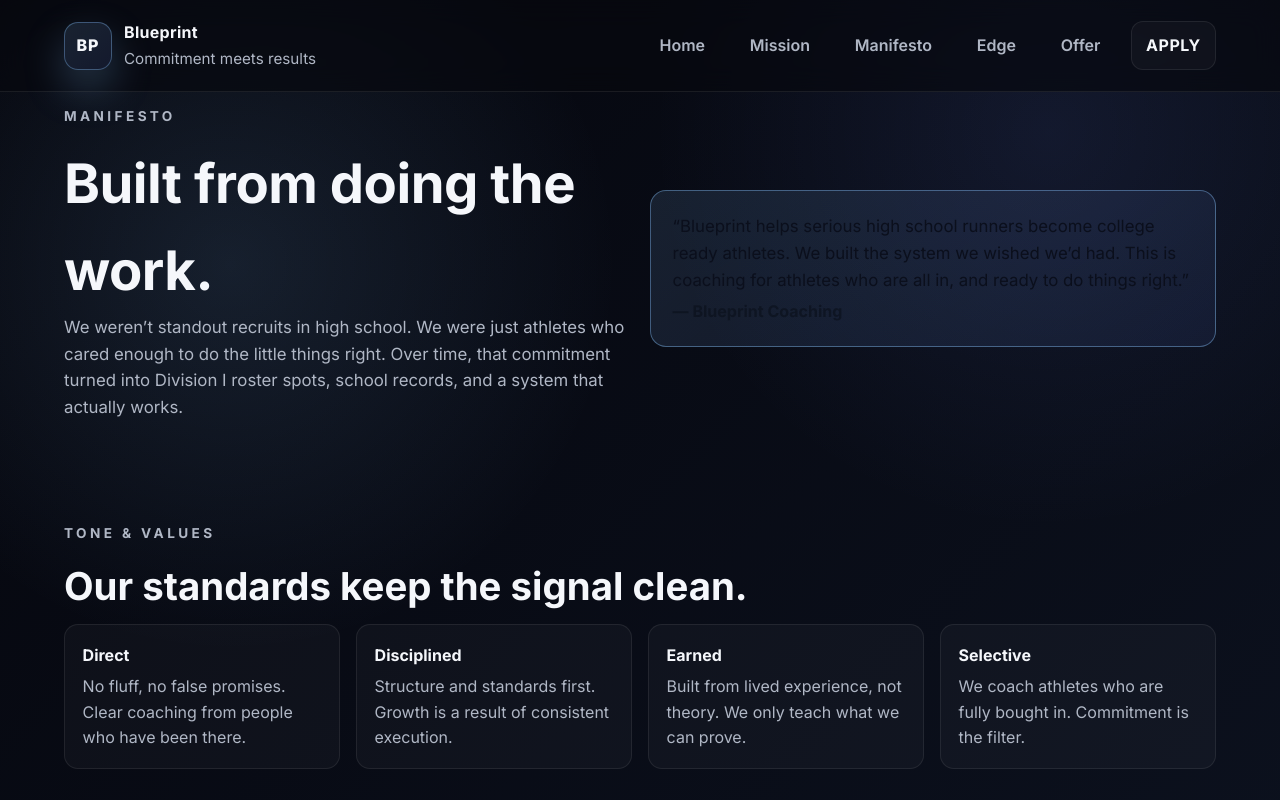
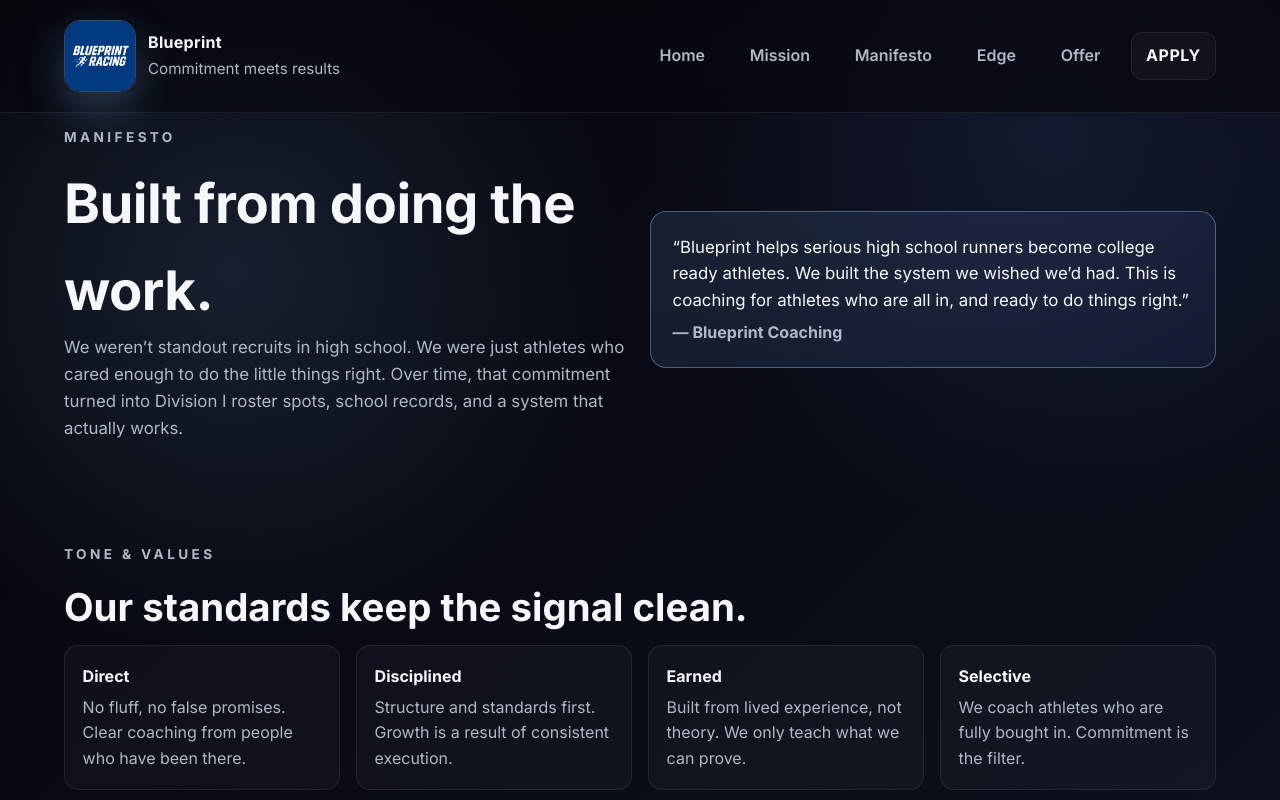
Before and after one commit to Carsonlane/blueprint, a plain HTML site: page manifesto.html in a window 1280 px wide. Shown: the top 800 px of the page. Drawn offline with Linux system fonts and the light colour scheme.

Commit message:
Ensure dark backgrounds have readable white text

```diff
--- a/manifesto.html
+++ b/manifesto.html
@@ -13,7 +13,7 @@
   <header class="site-header">
     <div class="header-inner">
       <div class="brand">
-        <div class="brand-mark">BP</div>
+        <img src="logo.png" alt="Blueprint logo" class="brand-logo">
         <div>
           <p class="brand-label">Blueprint</p>
           <span class="brand-sub">Commitment meets results</span>
--- a/styles.css
+++ b/styles.css
@@ -70,18 +70,13 @@ a:hover {
   align-items: center;
 }
 
-.brand-mark {
-  width: 48px;
-  height: 48px;
-  border-radius: 14px;
+.brand-logo {
+  height: 72px;
+  width: auto;
+  border-radius: 16px;
   border: 1px solid rgba(138, 198, 255, 0.35);
-  background: linear-gradient(140deg, rgba(138, 198, 255, 0.14), rgba(111, 139, 255, 0.12));
   box-shadow: 0 18px 40px rgba(138, 198, 255, 0.25);
-  display: grid;
-  place-items: center;
-  font-weight: 800;
-  color: var(--text);
-  letter-spacing: 1px;
+  object-fit: cover;
 }
 
 .brand-label {
@@ -313,7 +308,7 @@ h1 {
   border-radius: 16px;
   border: 1px solid rgba(138, 198, 255, 0.4);
   background: linear-gradient(145deg, rgba(138, 198, 255, 0.12), rgba(111, 139, 255, 0.08));
-  color: #0b0f1c;
+  color: var(--text);
 }
 
 .quote {
@@ -322,7 +317,7 @@ h1 {
 }
 
 .quote-attrib {
-  color: rgba(12, 17, 28, 0.7);
+  color: var(--muted);
   font-weight: 700;
 }
 
@@ -338,7 +333,7 @@ h1 {
   background: linear-gradient(135deg, rgba(138, 198, 255, 0.14), rgba(111, 139, 255, 0.08));
   border-radius: 16px;
   border: 1px solid rgba(138, 198, 255, 0.35);
-  color: #0b0f1c;
+  color: var(--text);
 }
 
 .price {
@@ -449,7 +444,7 @@ textarea:focus {
 
 .page-hero .glass-card {
   background: linear-gradient(145deg, rgba(138, 198, 255, 0.1), rgba(111, 139, 255, 0.06));
-  color: #0b0f1c;
+  color: var(--text);
 }
 
 .preview-grid {
```
Also changed, not shown: contact.html (+1 -1 lines), edge.html (+1 -1 lines), index.html (+1 -1 lines), mission.html (+1 -1 lines), offer.html (+1 -1 lines), logo.png (renamed from logo.PNG).
